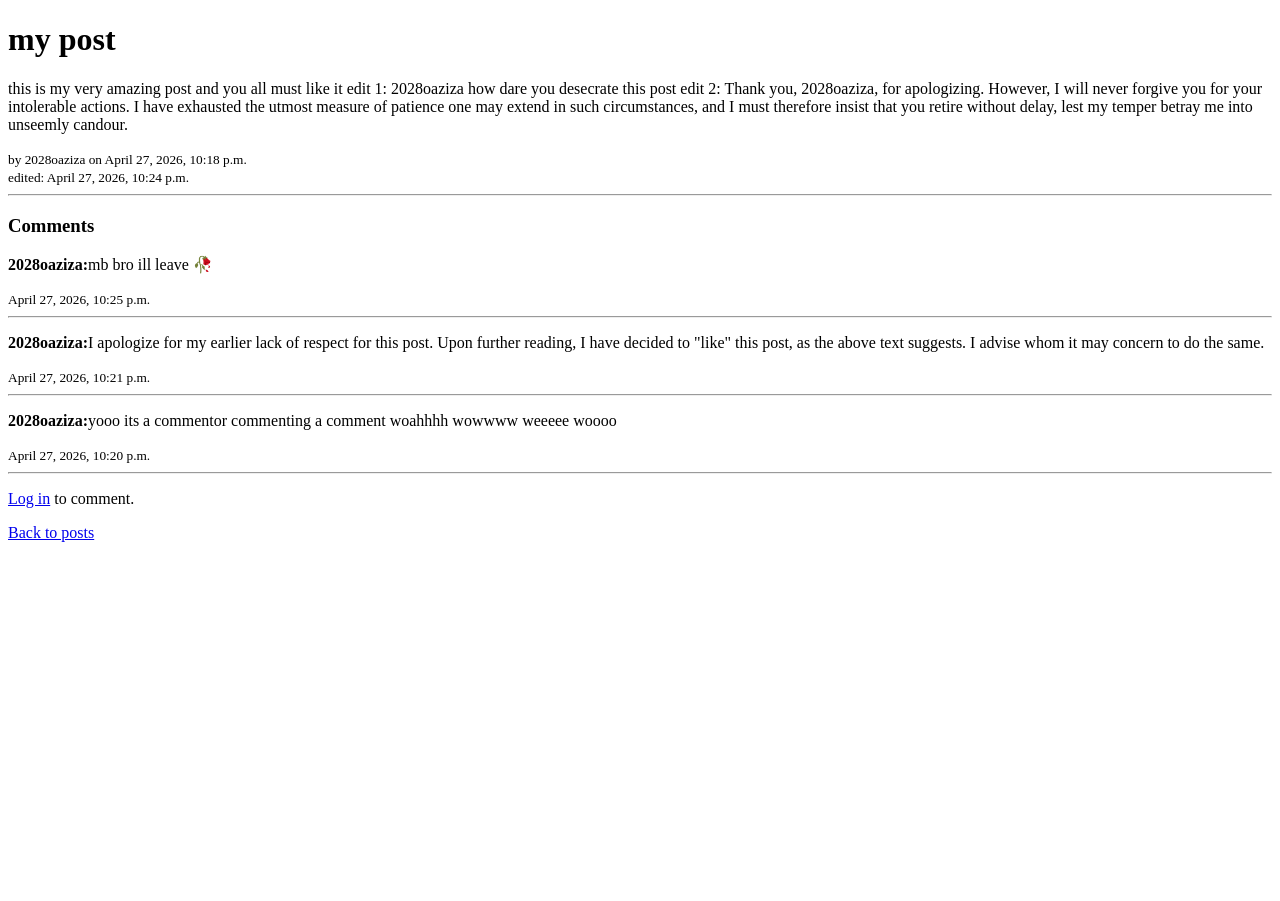
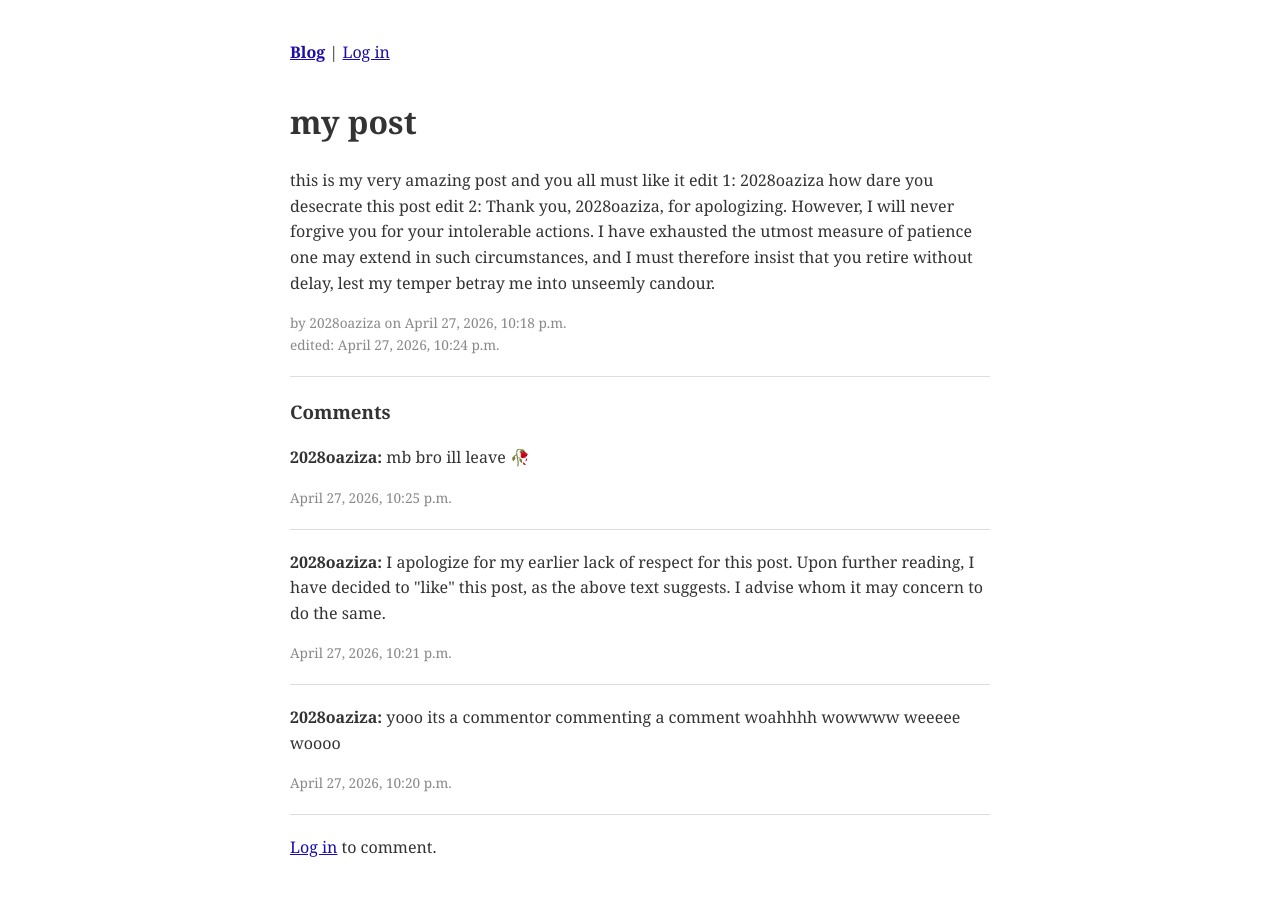
Before and after one commit to butteredsaltedtoast/learn-django-blog, a Django app: page /post/1/ in a window 1280 px wide. Before the commit the page ends 542 px from the top, so only its background shows below. Run offline with Django 4.2, Linux system fonts and the light colour scheme; data comes from the database, SQL or seed files in the repository; both versions use the stored data as it was after the commit.

Commit message:
add base template and minimal styling, changed templates to match

```diff
--- /dev/null
+++ b/blog/templates/blog/base.html
@@ -0,0 +1,65 @@
+<!doctype html>
+<html>
+    <head>
+        <title> {% block title %}Blog{% endblock %}</title>
+
+        <style>
+
+            body {
+                font-family: Georgia, serif;
+                max-width: 700px;
+                margin: 40px auto;
+                padding: 0 20px;
+                line-height: 1.6;
+                color: #333;
+            }
+
+            a { color: #1a0dab; }
+
+            hr {
+                border: none;
+                border-top: 1px solid #ddd;
+                margin: 20px 0;
+            }
+
+            button {
+                padding: 8px 16px;
+                background: #333;
+                color: white;
+                border: none;
+                cursor: pointer;
+            }
+
+            textarea, input[type="text"] {
+                width: 100%;
+                padding: 8px;
+                box-sizing: border-box;
+            }
+
+            .meta {
+                color: #888;
+                font-size: 0.85em;
+            }
+
+            .nav { margin-bottom: 30px; }
+
+        </style>
+
+    </head>
+
+    <body>
+
+        <div class = "nav">
+            <a href = "{% url 'post_list' %}"><strong>Blog</strong></a>
+            {% if user.is_authenticated %}
+                | {{user.username}} | <a href = "{% url 'ion_logout' %}">Logout</a>
+            {% else %}
+                | <a href = "{% url 'ion_login' %}">Log in</a>
+            {% endif %}
+        </div>
+
+        {% block content %}{% endblock %}
+
+    </body>
+
+</html>
--- a/blog/templates/blog/post_detail.html
+++ b/blog/templates/blog/post_detail.html
@@ -1,26 +1,27 @@
-<!doctype html>
-<html>
-    <head><title>{{post.title}}</title></head>
-    <body>
+{% extends 'blog/base.html' %}
+{% block title %}{{ post.title }}{% endblock %}
+{% block content %}
 
-        <h1>{{post.title}}</h1>
-        <p>{{post.content}}</p>
-        <small>by {{post.author.username}} on {{post.created_at}}</small>
+<h1>{{ post.title }}</h1>
+<p>{{ post.content }}</p>
+
+<p class="meta">
+    by {{ post.author.username }} on {{ post.created_at }}
     {% if post.updated_at|date:"Y-m-d H:i:s" != post.created_at|date:"Y-m-d H:i:s" %}
-            <br><small>edited: {{post.updated_at}}</small>
+        <br>edited: {{ post.updated_at }}
     {% endif %}
-
+</p>
 
 {% if user == post.author %}
-            <p><a href = "{% url 'post_edit' post.pk %}">Edit</a> | <a href = "{% url 'post_delete' post.pk %}">Delete</a></p>
+    <p><a href="{% url 'post_edit' post.pk %}">Edit</a> | <a href="{% url 'post_delete' post.pk %}">Delete</a></p>
 {% endif %}
 
 <hr>
 <h3>Comments</h3>
 
 {% for comment in comments %}
-            <p><strong>{{comment.author.username}}:</strong>{{comment.content}}</p>
-            <small>{{comment.created_at}}</small>
+    <p><strong>{{ comment.author.username }}:</strong> {{ comment.content }}</p>
+    <p class="meta">{{ comment.created_at }}</p>
     <hr>
 {% empty %}
     <p>No comments yet.</p>
@@ -30,14 +31,10 @@
     <h3>Add a comment</h3>
     <form method="post">
         {% csrf_token %}
-                {{form.as_p}}
+        {{ form.as_p }}
         <button type="submit">Comment</button>
     </form>
 {% else %}
-            <p><a href = "{% url 'ion_login' %}">Log in</a> to comment.</p>
+    <p><a href="{% url 'ion_login' %}">Log in</a> to comment.</p>
 {% endif %}
-
-        <a href = "{% url 'post_list' %}">Back to posts</a>
-
-    </body>
-</html>
+{% endblock %}
```
Also changed, not shown: blog/templates/blog/post_confirm_delete.html (+10 -16 lines), blog/templates/blog/post_form.html (+10 -17 lines), blog/templates/blog/post_list.html (+7 -17 lines), db.sqlite3. Lines whose indentation alone changed are shown as unchanged.
